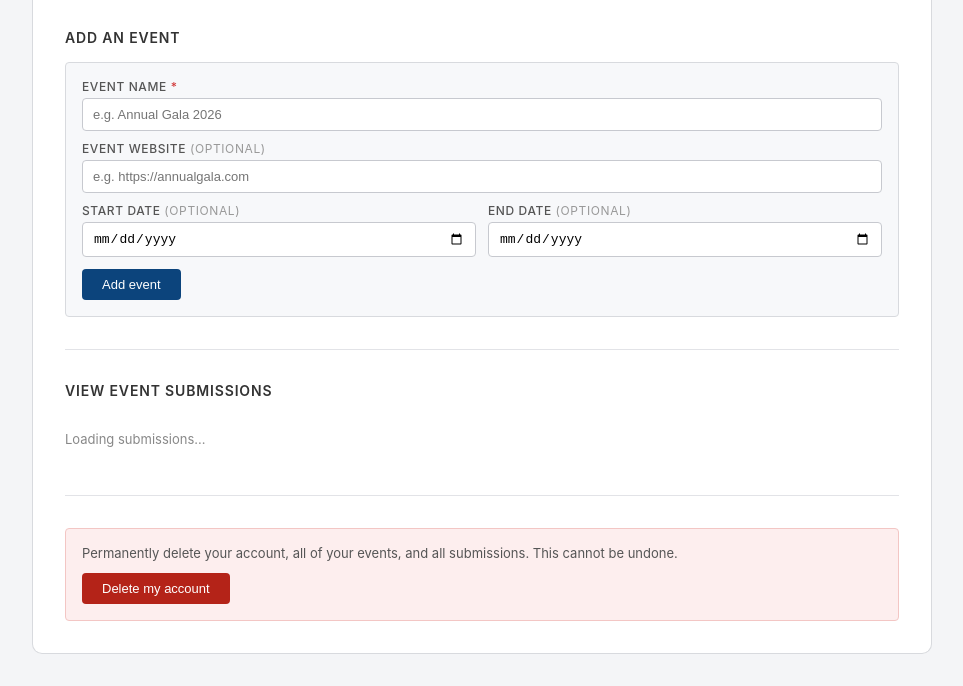
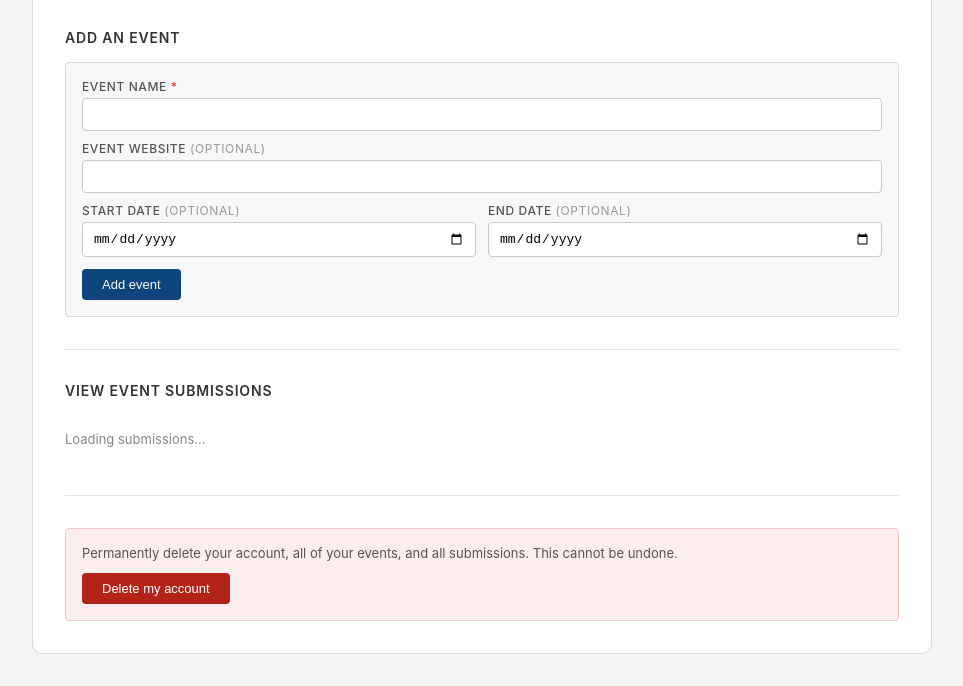
Before and after one commit to somotto/contactForm, a website built with Vite: page index.html in a window 1280 px wide. Shown: the part 125-811 px from the top of the page, without its empty margins (158-1121 px from the left). Built offline with nearby package versions, Linux system fonts and the light colour scheme; what aws-amplify would draw is missing.

Commit message:
Remove placeholder text from new-event inputs

```diff
--- a/index.html
+++ b/index.html
@@ -258,11 +258,11 @@
       <div style="border: 0.5px solid #d8dade; border-radius: 4px; padding: 16px; background: #f7f8fa;">
         <div style="margin-bottom: 10px;">
           <label for="new-event-name" style="display: block; font-size: 12px; font-weight: 500; color: #555; margin-bottom: 4px; text-transform: uppercase; letter-spacing: 0.05em;">Event name <span style="color:#d23b3b;">*</span></label>
-          <input id="new-event-name" type="text" placeholder="e.g. Annual Gala 2026" style="width: 100%; box-sizing: border-box; padding: 8px 10px; border-radius: 4px; border: 1px solid #c7c9cf; font-size: 13px;" />
+          <input id="new-event-name" type="text" style="width: 100%; box-sizing: border-box; padding: 8px 10px; border-radius: 4px; border: 1px solid #c7c9cf; font-size: 13px;" />
         </div>
         <div style="margin-bottom: 10px;">
           <label for="new-event-url" style="display: block; font-size: 12px; font-weight: 500; color: #555; margin-bottom: 4px; text-transform: uppercase; letter-spacing: 0.05em;">Event website <span style="color:#999; font-weight:400;">(optional)</span></label>
-          <input id="new-event-url" type="url" placeholder="e.g. https://annualgala.com" style="width: 100%; box-sizing: border-box; padding: 8px 10px; border-radius: 4px; border: 1px solid #c7c9cf; font-size: 13px;" />
+          <input id="new-event-url" type="url" style="width: 100%; box-sizing: border-box; padding: 8px 10px; border-radius: 4px; border: 1px solid #c7c9cf; font-size: 13px;" />
         </div>
         <div style="display: flex; gap: 12px; margin-bottom: 12px;">
           <div style="flex: 1;">
```
